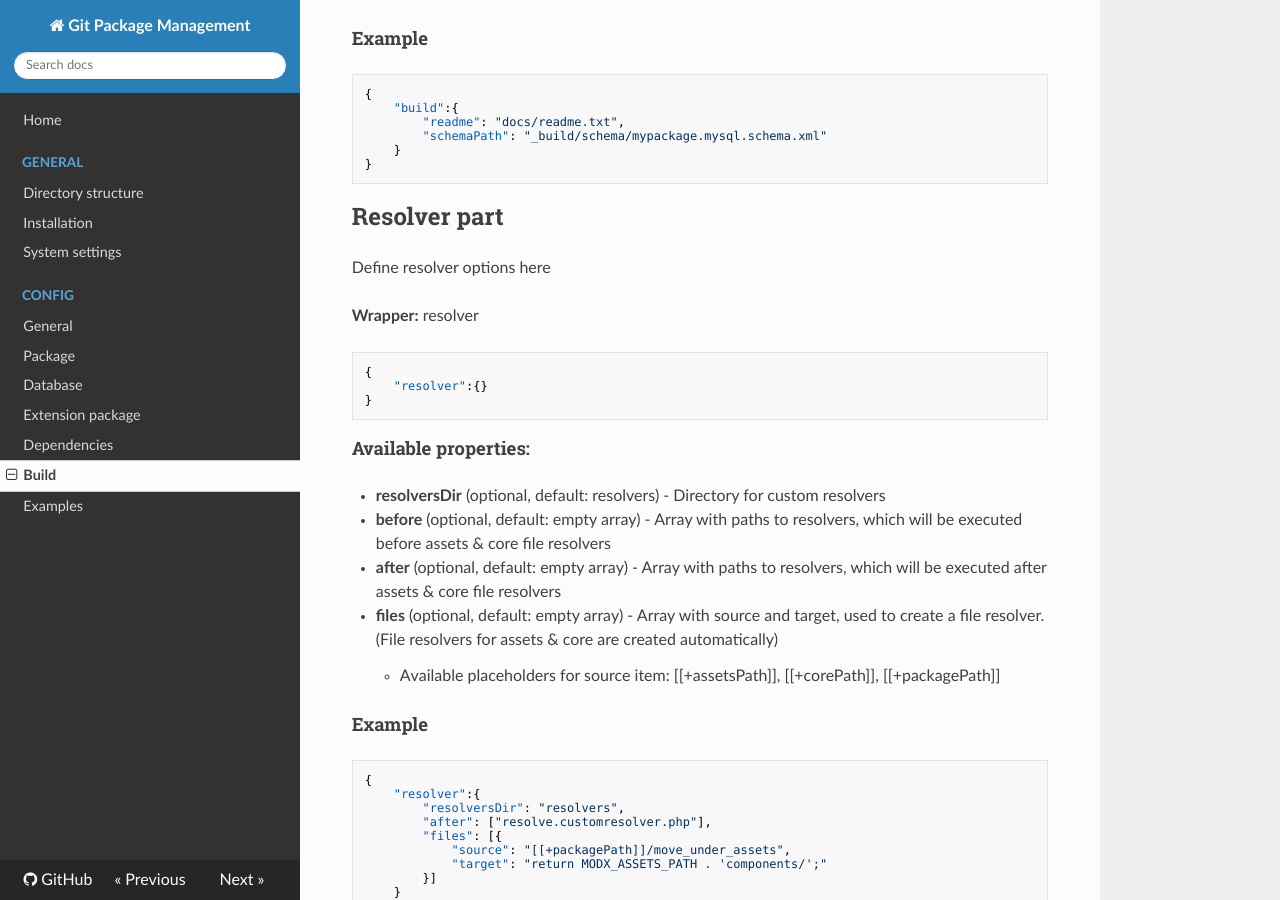
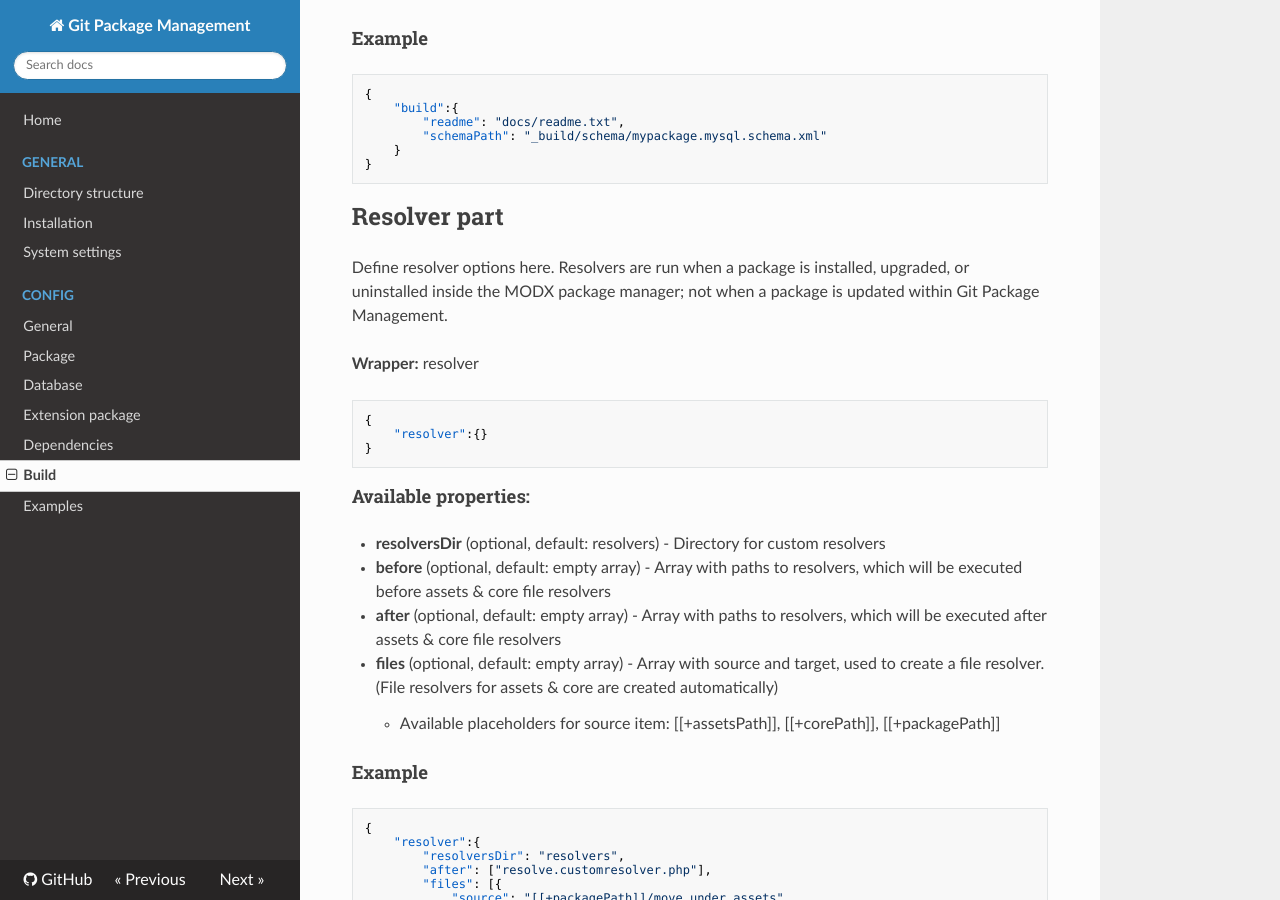
Before and after one commit to theboxer/Git-Package-Management, an MkDocs documentation site: the page built from core/components/gitpackagemanagement/docs/config/build.md, in a window 1280 px wide and 900 px high, scrolled down 541 px. Built offline with MkDocs 1.6.1, drawn with Linux system fonts in a browser that asks for light colours; nearby versions of some CDN libraries; old or Windows-style settings are respelled for this version of MkDocs.

Commit message:
Resolver Build Info
Add note for when build resolvers are run.

````diff
--- a/core/components/gitpackagemanagement/docs/config/build.md
+++ b/core/components/gitpackagemanagement/docs/config/build.md
@@ -27,7 +27,7 @@ Define build options here.
 ```
 
 ## Resolver part
-Define resolver options here
+Define resolver options here. Resolvers are run when a package is installed, upgraded, or uninstalled inside the MODX package manager; not when a package is updated within Git Package Management.
 
 **Wrapper:** resolver
 ```json
````
